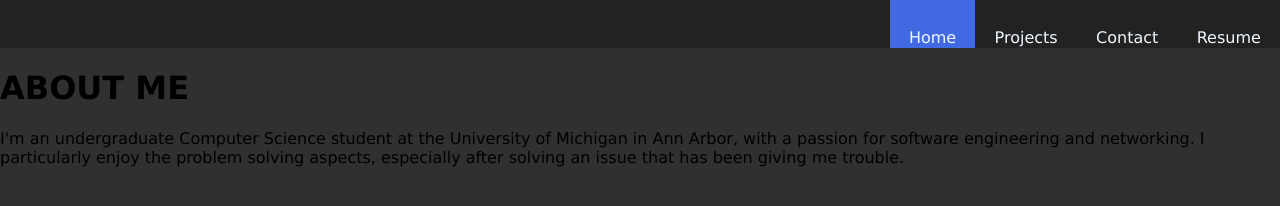
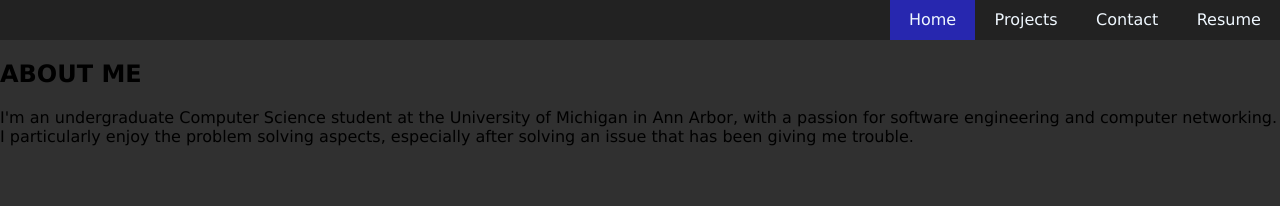
Before and after one commit to jadonyack/jadonyack.github.io, a plain HTML site: page index.html in a window 1280 px wide. Drawn offline with Linux system fonts and the light colour scheme.

Commit message:
Fix inter-page links. Fix nav bar. Add organization to index.

```diff
--- a/index.html
+++ b/index.html
@@ -2,25 +2,39 @@
 <html>
     <head>
         <meta charset="utf-8">
-        <title>My website</title>
+        <title>Jadon Yack - Home</title>
         <link href="style.css" rel="stylesheet">
     </head>
     <body>
+		<!----====MAIN CONTAINER START====---->
+		<div>
+			<!----====NAVIGATION BAR START====---->
 			<div class="topnav">
 				<ul>
-                <li><a href="/resume.html">Resume</a></li>
-                <li><a href="/contact.html">Contact</a></li>
-                <li><a href="/projects.html">Projects</a></li>
-                <li><a class="active" href="/index.html">Home</a></li>
+					<li><a href="resume.html">Resume</a></li>
+					<li><a href="contact.html">Contact</a></li>
+					<li><a href="projects.html">Projects</a></li>
+					<li><a class="active" href="index.html">Home</a></li>
 				</ul>
 			</div>
+			<!----====NAVIGATION BAR END====---->
+			<!----====MAIN CONTENT START====---->
+			<div class="main-content">
+				<!----====INTRO START====---->
+				<section class="intro">
 					<h1>ABOUT ME</h1>
 					<p>
 						I'm an undergraduate Computer Science student at the
 						University of Michigan in Ann Arbor, with a passion for
-            software engineering and networking. I particularly
+						software engineering and computer networking. I particularly
 						enjoy the problem solving aspects, especially after
 						solving an issue that has been giving me trouble.
 					</p>
+				</section>
+				<!----====INTRO END====---->
+			</div>
+			<!----====MAIN CONTENT END====---->
+		</div>
+		<!----====MAIN CONTATINER END====---->
 	</body>
 </html>
--- a/style.css
+++ b/style.css
@@ -14,9 +14,9 @@ body {
     margin: 0;
     position: sticky;
     top: 0;
-    height: 6vh;
+    height: 5vh;
     width: 100%;
-    line-height: 6vh;
+    line-height: 5vh;
 }
 
 .topnav ul {
@@ -34,7 +34,7 @@ body {
     float: right;
     color: aliceblue;
     text-align: center;
-    padding: 1.75vh 1.5vw;
+    padding: 0vh 1.5vw;
     text-decoration: none;
     font-size: medium;
     margin: 0;
@@ -42,9 +42,14 @@ body {
 }
 
 .topnav a:hover {
-    background-color: black;
+    background-color: #191970;
 }
 
 .active {
-    background-color: royalblue;
+    background-color: #2727af;
 }
+
+.main-content {
+	width: 100%;
+	padding: 15vh, 30vw;
+}
```
Also changed, not shown: contact.html (+5 -5 lines), projects.html (+5 -5 lines), resume.html (+5 -5 lines). Lines whose indentation alone changed are shown as unchanged.
